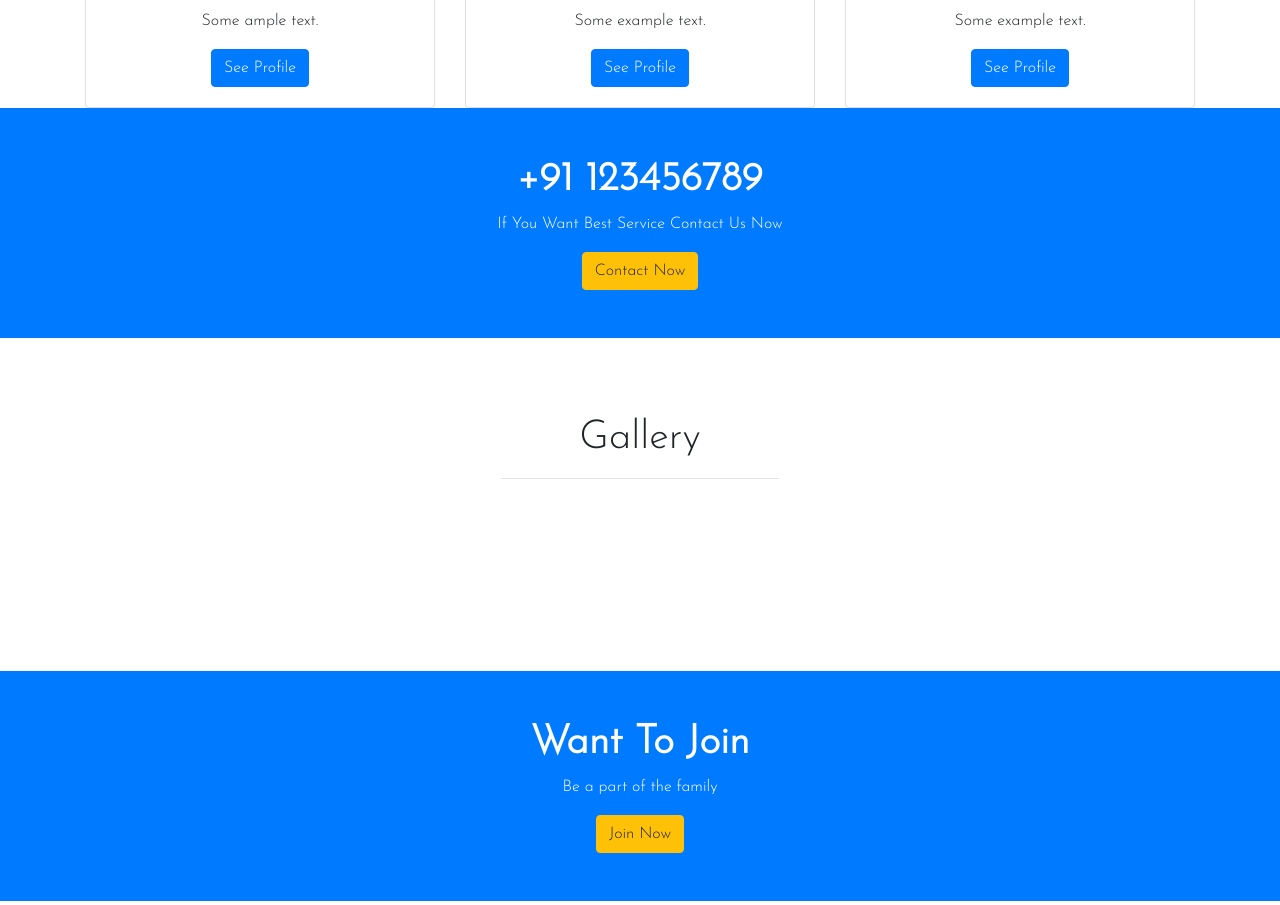
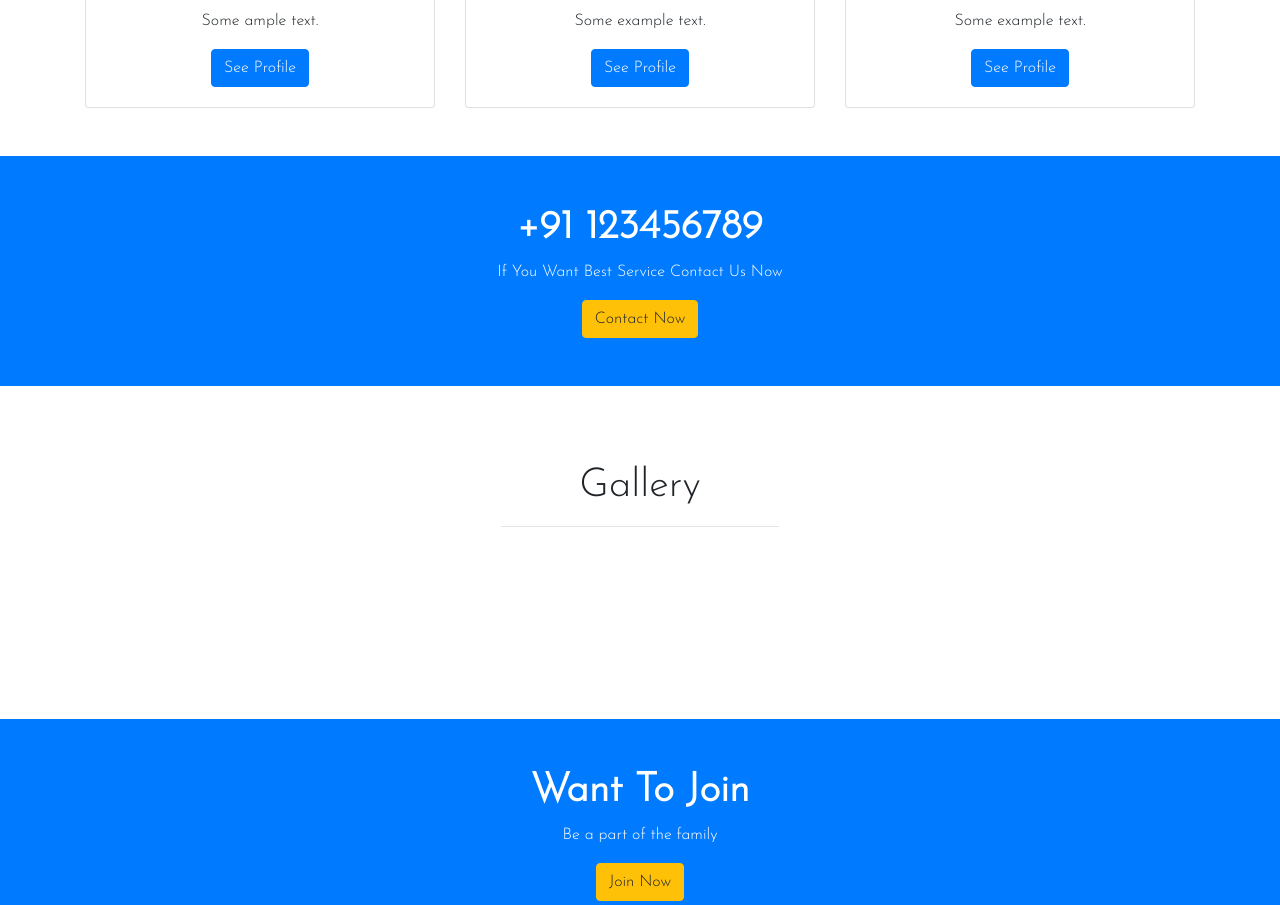
Before and after one commit to akSingh1419/Vlog-Site, a plain HTML site: page index.html in a window 1280 px wide. Shown: the part 992-1897 px from the top of the page. Drawn offline with nearby package versions, Linux system fonts and the light colour scheme.

Commit message:
fix margin in contact section

```diff
--- a/index.html
+++ b/index.html
@@ -164,7 +164,7 @@
       </section>
 
       <!-- Contact -->
-      <section class="text-center bg-primary py-5 text-white container-fluid">
+      <section class="text-center bg-primary py-5 text-white container-fluid mt-5">
         <h1 class="font-weight-bold">+91 123456789</h1>
         <p class="text-capitalize">If you want best service contact us now</p>
         <button type="button" name="button" class="btn btn-warning">Contact Now</button>
```
